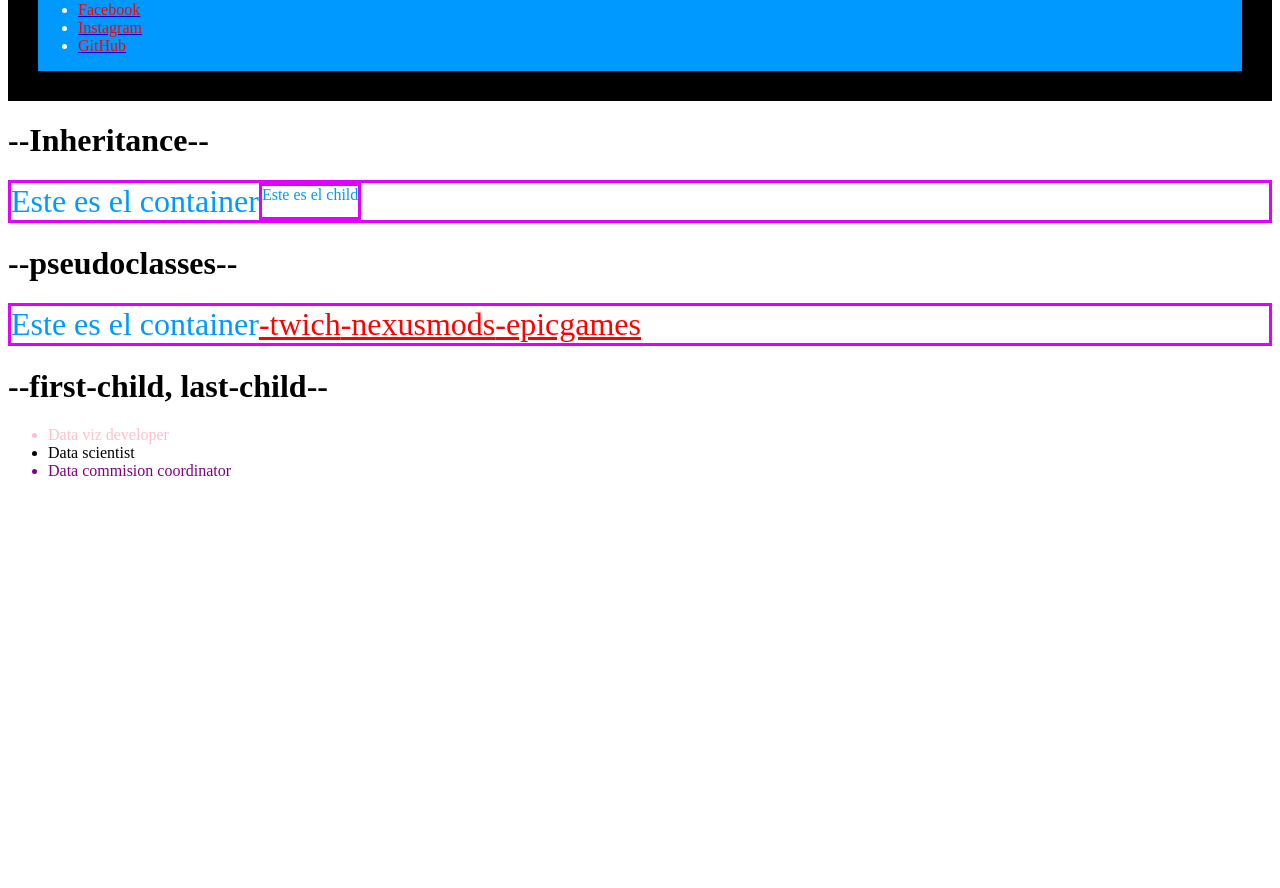
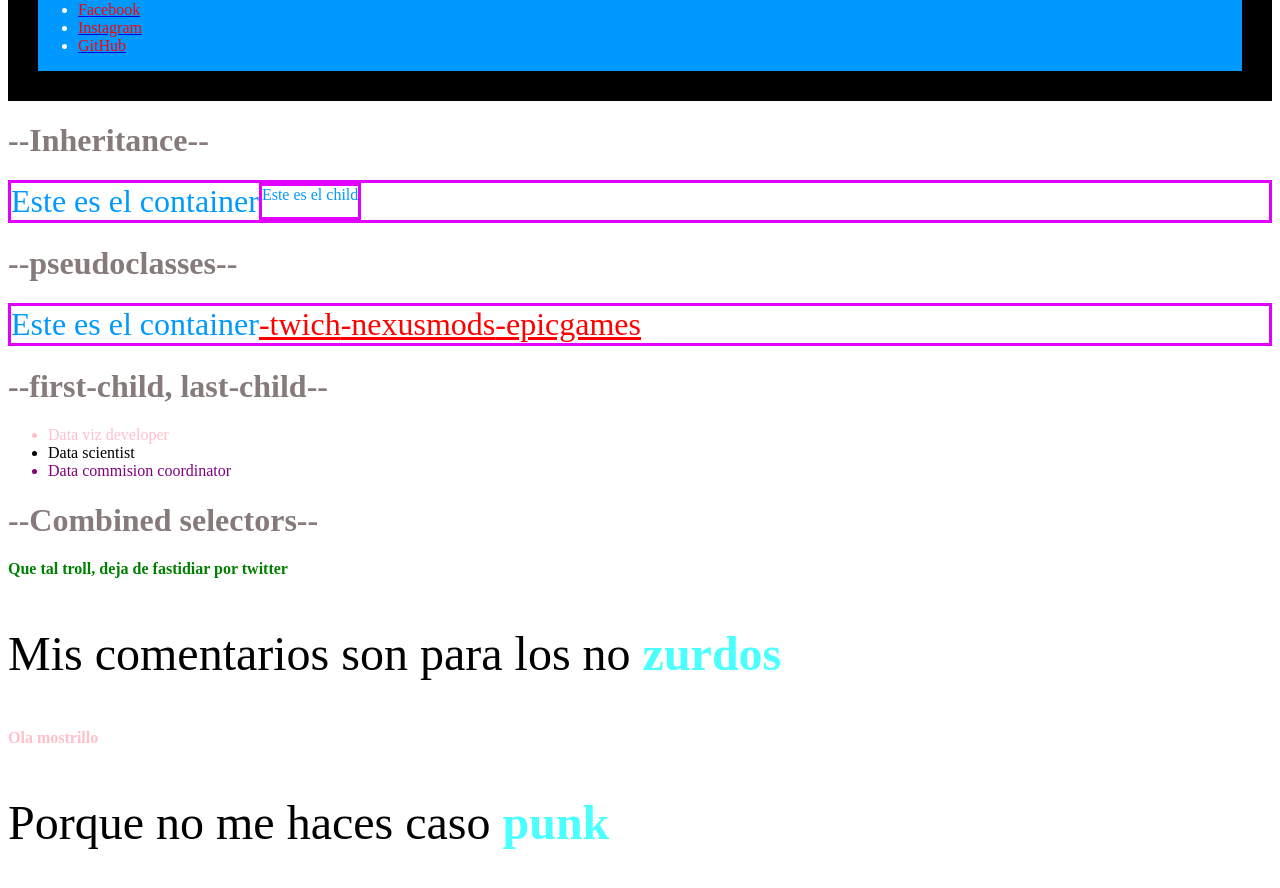
Before and after one commit to ccalobeto/tutorial-svelte, a SvelteKit app: page /basics in a window 1280 px wide. Shown: the part 480-1368 px from the top of the page. Before the commit the page ends 976 px from the top, so only its background shows below. Built offline with nearby package versions, Linux system fonts and the light colour scheme.

Commit message:
1.4 Combined selectors

```diff
--- a/src/routes/basics/+page.svelte
+++ b/src/routes/basics/+page.svelte
@@ -56,7 +56,38 @@
 	</li>
 </ul>
 
+<h1>--Combined selectors--</h1>
+
+<strong> Que tal troll, deja de fastidiar por twitter</strong>
+
+<p>Mis comentarios son para los no <strong>zurdos</strong></p>
+
+<article>
+	<strong> Ola mostrillo</strong>
+
+	<p>Porque no me haces caso <strong>punk</strong></p>
+</article>
+
 <style>
+	/* combined selectors */
+	p {
+		font-size: 48px;
+	}
+
+	strong {
+		color: green;
+	}
+
+	p strong {
+		color: aqua;
+		opacity: 0.7;
+	}
+
+	/* nested selectors */
+	article > strong {
+		color: pink;
+	}
+
 	/* first-child, last-child */
 	.experience li:first-child {
 		color: pink;
@@ -91,6 +122,9 @@
 	}
 
 	/* colors */
+	h1 {
+		color: rgb(134, 122, 122);
+	}
 
 	h2 {
 		color: rgba(255, 0, 0, 0.5);
```
